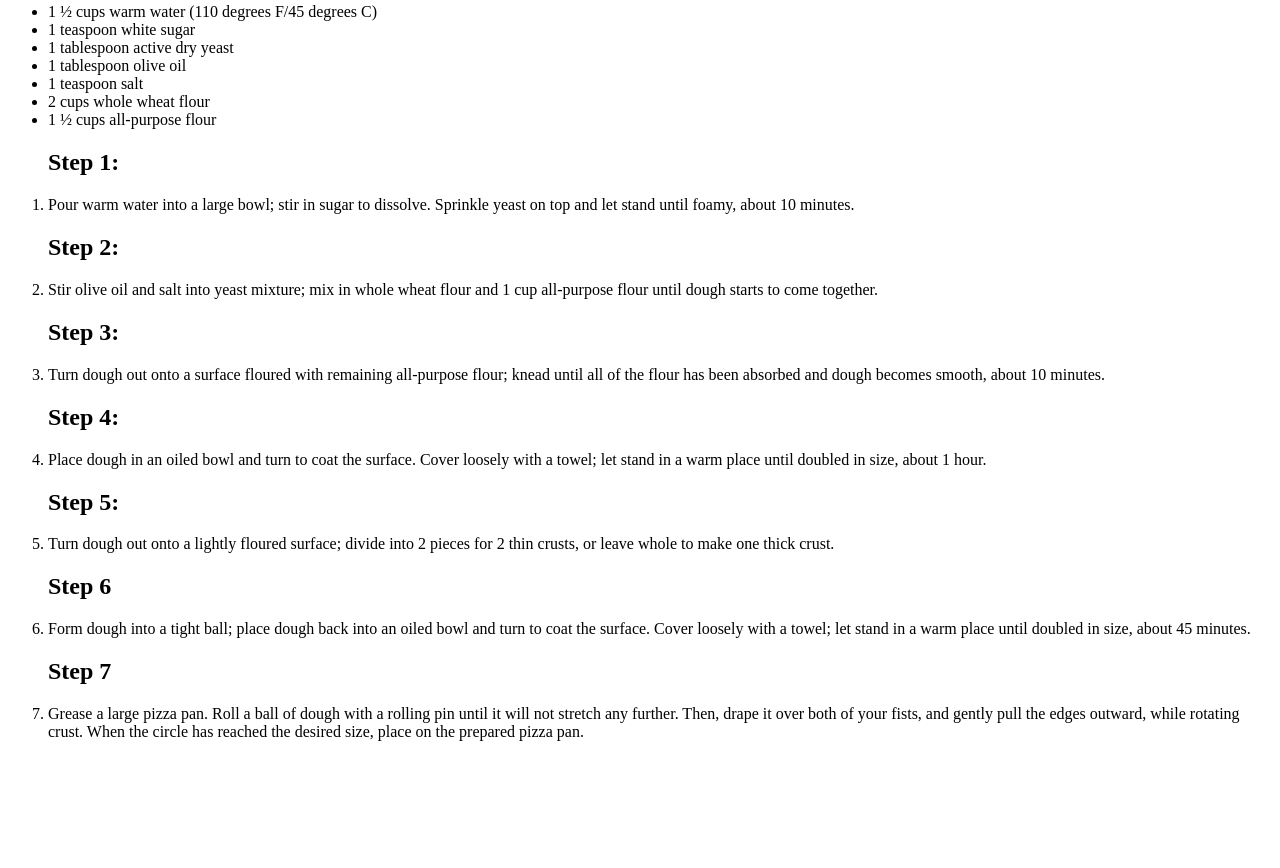
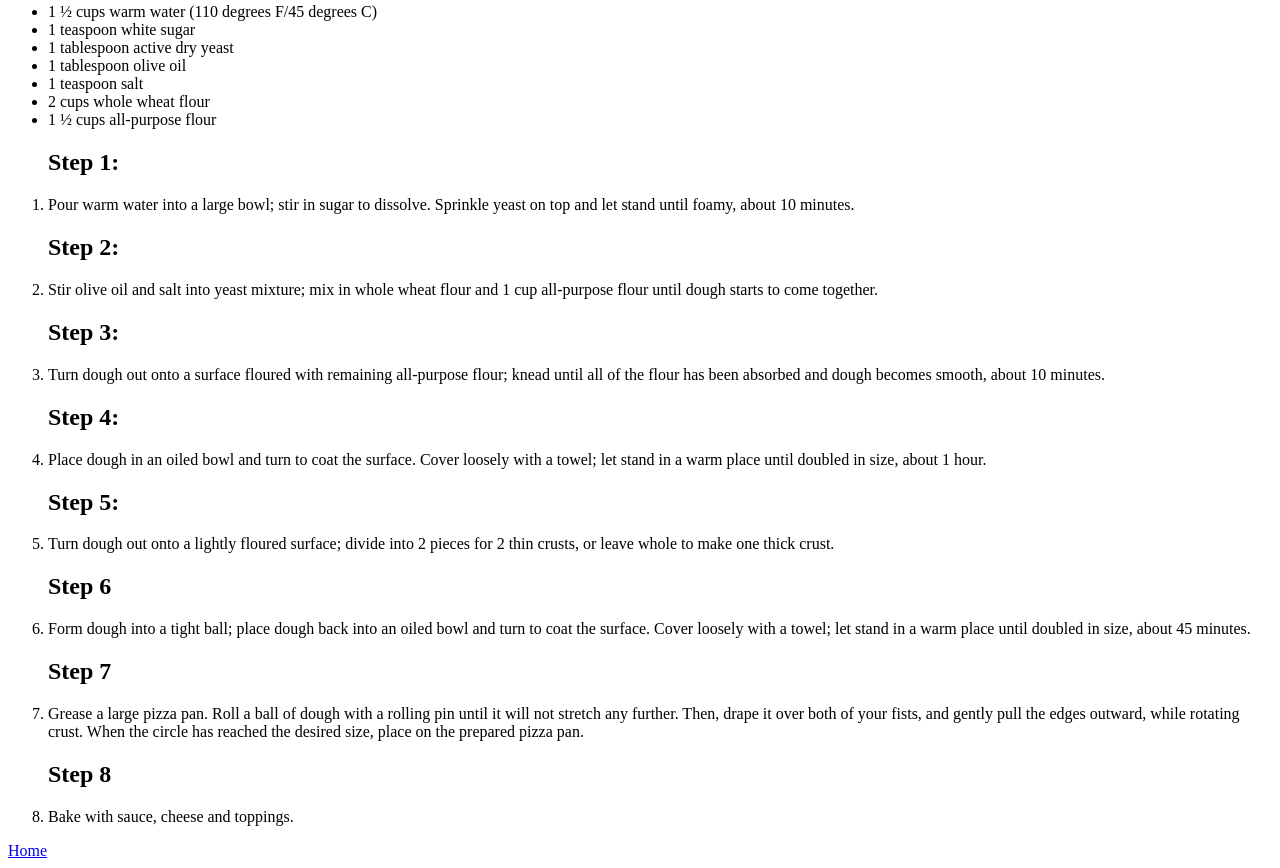
Before and after one commit to Nkateko7094/odin-recipes, a plain HTML site: page Recipes/pizza.html in a window 1280 px wide. Shown: the part 488-1356 px from the top of the page. Before the commit the page ends 1245 px from the top, so only its background shows below. Drawn offline with Linux system fonts and the light colour scheme.

Commit message:
The html is finished
Finished the html file

```diff
--- a/Recipes/pizza.html
+++ b/Recipes/pizza.html
@@ -66,10 +66,17 @@
         </h2>
         <li>
           Grease a large pizza pan. Roll a ball of dough with a rolling pin until it will not stretch any further. Then, drape it over both of your fists, and gently pull the edges outward, while rotating crust. When the circle has reached the desired size, place on the prepared pizza pan.
+        </li>
+        <h2>
+          Step 8
         </h2>
+        <li>
+          Bake with sauce, cheese and toppings.
         </li>
       </ol>
 
     </p3>
   </body>
+  <a href="../index.html">Home</a>
+
 </html>
```
